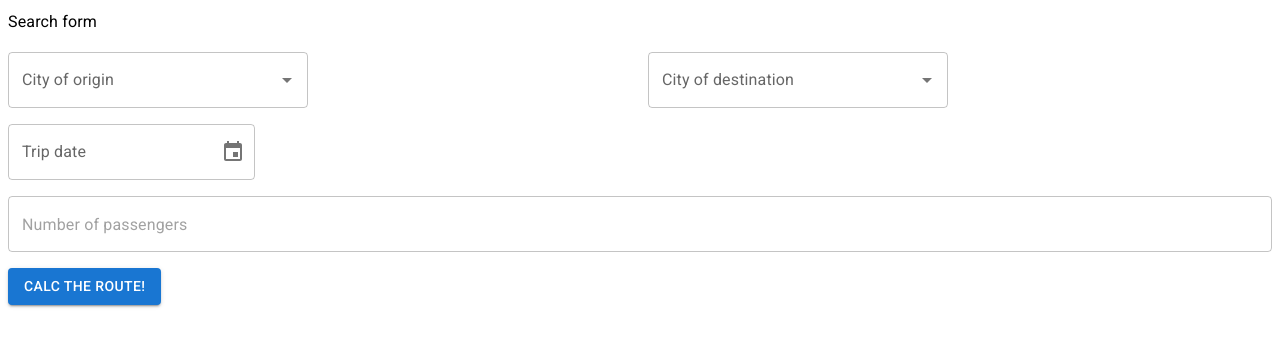
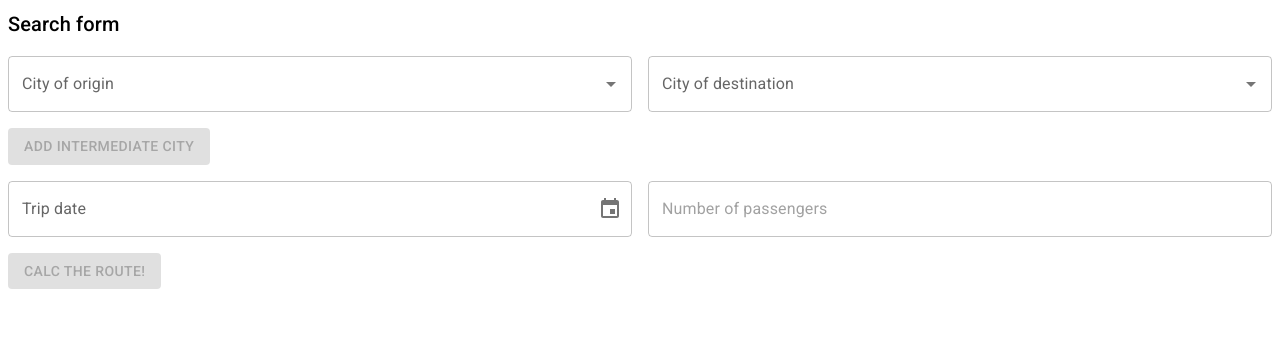
Before and after one commit to guilsantos/travel-planner, a React (Create React App) app: page / in a window 1280 px wide. Shown: the top 346 px of the page. Built offline with nearby package versions, Linux system fonts and the light colour scheme.

Commit message:
Refactory state

```diff
--- a/src/components/ComboBox.tsx
+++ b/src/components/ComboBox.tsx
@@ -18,7 +18,6 @@ const ComboBox = ({ title, value, onChange }: any) => {
       inputValue={value}
       disablePortal
       options={citiesList || [value]}
-      sx={{ width: 300 }}
       renderInput={(params) => (
         <TextField {...params} fullWidth label={title} />
       )}
--- a/src/pages/Search.tsx
+++ b/src/pages/Search.tsx
@@ -1,5 +1,5 @@
 import { useState } from "react";
-import dayjs, { Dayjs } from "dayjs";
+import dayjs from "dayjs";
 import {
   useSearchParams,
   useNavigate,
@@ -16,46 +16,21 @@ const App = () => {
   const [search, setSearch] = useSearchParams();
   const searchAsObject = Object.fromEntries(new URLSearchParams(search));
 
-  const [origin, setOrigin] = useState<string>(searchAsObject.origin);
-  const [destination, setDestination] = useState<string>(
-    searchAsObject.destination
-  );
-  const [passengers, setPassengers] = useState<string>(
-    searchAsObject.passengers
-  );
-  const [date, setDate] = useState<Dayjs | null>(
-    searchAsObject.date ? dayjs(searchAsObject?.date) : null
-  );
+  const [state, setState] = useState({
+    origin: searchAsObject.origin,
+    destination: searchAsObject.destination,
+    passengers: searchAsObject.passengers,
+    date: searchAsObject.date ? dayjs(searchAsObject?.date) : null,
+  });
 
-  const handleOrigin = (origin: string) => {
-    setOrigin(origin);
+  const handleChange = (field: string) => (value: string) => {
+    setState((currentState) => ({
+      ...currentState,
+      [field]: value,
+    }));
     setSearch({
       ...searchAsObject,
-      origin,
-    });
-  };
-
-  const handleDestination = (destination: string) => {
-    setDestination(destination);
-    setSearch({
-      ...searchAsObject,
-      destination,
-    });
-  };
-
-  const handlePassangers = (e: any) => {
-    setPassengers(e.target.value);
-    setSearch({
-      ...searchAsObject,
-      passengers: e.target.value,
-    });
-  };
-
-  const handleDate = (newValue: Dayjs | null) => {
-    setDate(newValue);
-    setSearch({
-      ...searchAsObject,
-      date: newValue?.toISOString() ?? "",
+      [field]: value,
     });
   };
 
@@ -66,47 +41,70 @@ const App = () => {
     });
   };
 
+  const handleAddIntermediate = () => {};
+
   return (
     <div>
       <Grid container spacing={2}>
         <Grid xs={12}>
-          <Typography variant="subtitle1">Search form</Typography>
+          <Typography variant="h6">Search form</Typography>
         </Grid>
         <Grid xs={6}>
           <ComboBox
             title="City of origin"
-            onChange={handleOrigin}
-            value={origin}
+            onChange={handleChange("origin")}
+            value={state.origin}
           />
         </Grid>
         <Grid xs={6}>
           <ComboBox
             title="City of destination"
-            onChange={handleDestination}
-            value={destination}
+            onChange={handleChange("destination")}
+            value={state.destination}
           />
         </Grid>
         <Grid xs={12}>
+          <Button
+            variant="contained"
+            onClick={handleAddIntermediate}
+            disabled={!state.origin}
+          >
+            Add Intermediate City
+          </Button>
+        </Grid>
+        <Grid xs={6}>
           <DesktopDatePicker
             label="Trip date"
             inputFormat="MM/DD/YYYY"
-            value={date}
-            onChange={handleDate}
-            renderInput={(params) => <TextField {...params} />}
+            value={state.date}
+            onChange={(newValue) =>
+              handleChange("date")(newValue?.toISOString() ?? "")
+            }
+            renderInput={(params) => <TextField fullWidth {...params} />}
             shouldDisableDate={(day) => day.isBefore(dayjs())}
           />
         </Grid>
-        <Grid xs={12}>
+        <Grid xs={6}>
           <TextField
             fullWidth
             placeholder="Number of passengers"
-            onChange={handlePassangers}
-            value={passengers}
+            onChange={(e) => handleChange("passengers")(e.target.value)}
+            value={state.passengers}
+            type="number"
           />
         </Grid>
         <Grid xs={12}>
           <Stack spacing={2} direction="row">
-            <Button variant="contained" onClick={handleRouteChange}>
+            <Button
+              variant="contained"
+              onClick={handleRouteChange}
+              disabled={
+                !state.origin ||
+                !state.destination ||
+                !state.date ||
+                !state.passengers
+              }
+            >
               Calc the route!
             </Button>
           </Stack>
```
